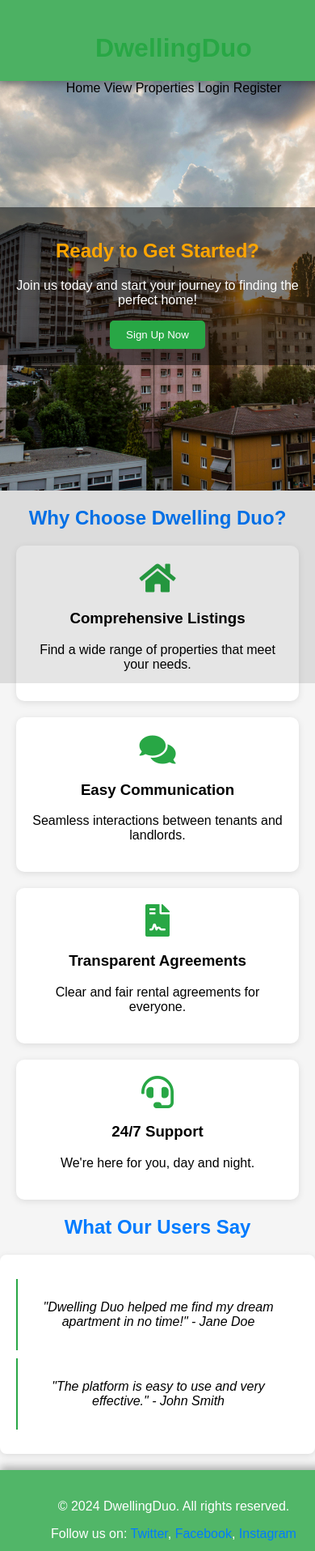
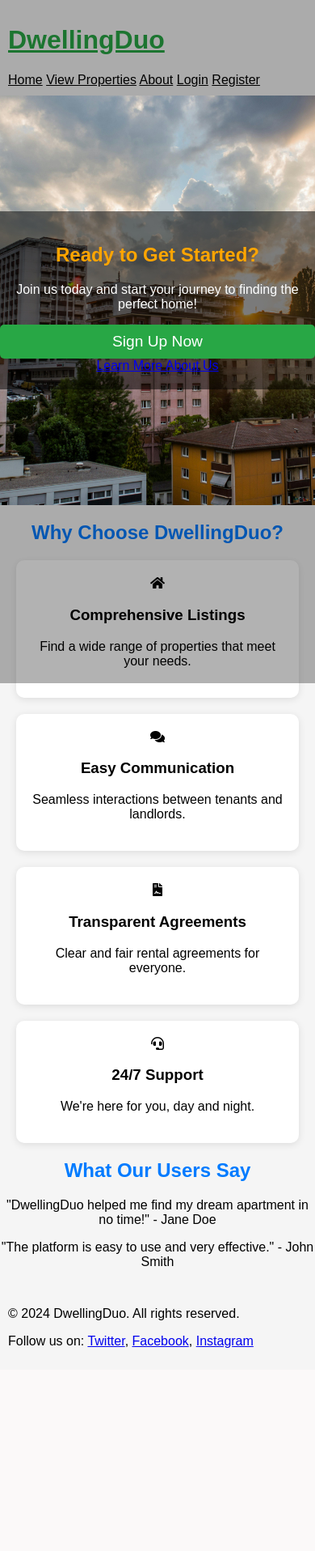
Before and after one commit to Jayricka/dwellingduo, a Django app: page / in a window 390 px wide. Shown: the whole page at 81% size. After the commit the page ends 1665 px from the top, so only its background shows below. Run offline with Django 5.2, Linux system fonts and the light colour scheme.

Commit message:
updated UI

```diff
--- a/properties/urls.py
+++ b/properties/urls.py
@@ -1,4 +1,3 @@
-# properties/urls.py
 from django.urls import path
 from . import views
 
@@ -10,4 +9,5 @@ urlpatterns = [
     path('property/create/', views.property_create, name='property_create'),
     path('property/<int:pk>/update/', views.property_update, name='property_update'),
     path('property/<int:pk>/delete/', views.property_delete, name='property_delete'),
+    path('about/', views.about, name='about'),  # Add this line
 ]
--- a/properties/views.py
+++ b/properties/views.py
@@ -3,6 +3,10 @@ from .models import Property
 from .forms import PropertyForm
 from django.contrib.auth.decorators import login_required
 from django.http import JsonResponse
+
+#About view
+def about(request):
+    return render(request, 'about.html')
 
 # Home view
 def home(request):
--- a/static/css/styles.css
+++ b/static/css/styles.css
@@ -92,153 +92,70 @@ body::before {
     left: 0;
     right: 0;
     bottom: 0;
-    background: rgba(0, 0, 0, 0.1); /* Dark overlay with 10% opacity */
-    z-index: 0; /* Ensure it’s behind content */
+    background: rgba(0, 0, 0, 0.3); /* Semi-transparent backdrop */
+    z-index: 0; /* Below everything */
 }
 
-header {
-    position: relative; /* Ensure header is positioned above other content */
-    z-index: 10; /* Higher z-index to stay on top of overlays */
-    width: 100%; /* Ensure full width */
-    height: 60px; /* Set height to match footer */
-    background-color: rgba(40, 167, 69, 0.8); /* Set a solid background color */
-    padding: 20px; /* Adjust padding as needed */
-    color: white; /* Change text color for contrast */
-    text-align: center; /* Center text */
-    box-shadow: 0 4px 10px rgba(0, 0, 0, 0.3); /* Shadow for depth */
+/* Features Grid */
+.features-grid {
+    display: grid;
+    grid-template-columns: repeat(auto-fill, minmax(200px, 1fr)); /* Responsive grid */
+    gap: 20px; /* Space between grid items */
+    margin: 20px; /* Add margin to the grid */
 }
 
-footer {
-    width: 100%; /* Ensure full width */
-    height: 60px; /* Match header height */
-    background-color: rgba(40, 167, 69, 0.8); /* Set a solid background color */
-    padding: 20px; /* Add some padding */
-    color: white; /* Change text color for contrast */
-    z-index: 20; /* Keep it above other content */
-    text-align: center; /* Center text */
-    box-shadow: 0 -4px 10px rgba(0, 0, 0, 0.3); /* Shadow for depth */
-}
-
-/* Features Section */
-.features-grid {
-    display: grid;
-    grid-template-columns: repeat(auto-fill, minmax(250px, 1fr));
-    gap: 20px;
-    margin: 20px 0;
-    padding: 0 20px; /* Add some padding */
-}
-
+/* Feature Card Styles */
 .feature-card {
-    background-color: #fff;
+    background: white;
     border-radius: 10px;
-    box-shadow: 0 2px 8px rgba(0, 0, 0, 0.1);
     padding: 20px;
     text-align: center;
-    transition: transform 0.3s ease;
+    box-shadow: 0 2px 10px rgba(0, 0, 0, 0.1);
+    transition: background-color 0.3s ease, box-shadow 0.3s ease;
 }
 
 .feature-card:hover {
-    transform: translateY(-5px);
-}
-
-.feature-card i {
-    font-size: 40px; /* Icon size */
-    color: #28a745; /* Icon color */
+    background-color: #f0f0f0;
+    box-shadow: 0 4px 15px rgba(0, 0, 0, 0.2);
 }
 
 /* Testimonial Slider */
 .testimonial-slider {
-    margin: 20px auto;
+    margin: 20px 0;
     text-align: center;
-    padding: 20px;
-    background-color: #fff; /* White background for testimonials */
-    border-radius: 8px;
-    box-shadow: 0 2px 8px rgba(0, 0, 0, 0.1);
 }
 
 .testimonial-slider blockquote {
-    font-style: italic;
     margin: 10px 0;
-    padding: 10px;
-    border-left: 2px solid #28a745; /* Border for emphasis */
-}
-
-/* Property Grid Section */
-.property-grid {
-    display: grid;
-    grid-template-columns: repeat(auto-fill, minmax(200px, 1fr));
-    gap: 20px;
-    margin: 20px; /* Add margin for spacing */
-    padding: 0; /* Reset padding */
-}
-
-.property-item {
-    background-color: #fff;
-    border-radius: 10px;
-    box-shadow: 0 2px 5px rgba(0, 0, 0, 0.1);
-    overflow: hidden; /* Prevent image overflow */
     transition: transform 0.3s ease;
 }
 
-.property-item:hover {
-    transform: translateY(-5px); /* Elevate on hover */
+.testimonial-slider blockquote:hover {
+    transform: scale(1.02);
 }
 
-.property-item img {
-    width: 100%; /* Ensure images are responsive */
-    height: auto; /* Maintain aspect ratio */
+/* About Section Styles */
+.about-section {
+    background: #fff; /* White background for the About section */
+    padding: 20px;
+    border-radius: 8px; /* Rounded corners */
+    box-shadow: 0 2px 10px rgba(0, 0, 0, 0.1); /* Subtle shadow for depth */
+    margin: 20px; /* Add margin for spacing */
 }
 
 /* Responsive Design */
 @media (max-width: 768px) {
     .features-grid {
-        grid-template-columns: repeat(auto-fill, minmax(200px, 1fr));
+        grid-template-columns: 1fr; /* Stack features on smaller screens */
+    }
+
+    .cta-button {
+        width: 100%; /* Full-width button on smaller screens */
+        font-size: 1.2em; /* Increase font size for better accessibility */
+    }
+
+    header, footer {
+        height: auto; /* Allow footer and header to adjust height */
+        padding: 10px; /* Adjust padding for smaller screens */
     }
 }
-
-@media (max-width: 480px) {
-    .property-grid {
-        grid-template-columns: 1fr; /* Single column on small screens */
-    }
-
-    .property-item {
-        max-width: 100%;
-    }
-}
-
-/* Link Container */
-.property-actions {
-    position: relative; /* Ensure action buttons are above the overlay */
-    z-index: 10; /* Higher z-index to stay on top */
-}
-
-/* Confirmation Modal Styles */
-.confirmation-modal {
-    position: fixed; /* Keep it positioned relative to the viewport */
-    top: 50%; /* Center vertically */
-    left: 50%; /* Center horizontally */
-    transform: translate(-50%, -50%); /* Adjust for centering */
-    z-index: 100; /* High z-index to stay above all other content */
-    background: white; /* Ensure it's visible */
-    border-radius: 8px; /* Rounded corners */
-    box-shadow: 0 4px 10px rgba(0, 0, 0, 0.3); /* Shadow for depth */
-    padding: 20px; /* Padding around content */
-}
-
-/* Button Styles within Modal */
-.confirmation-modal .cta-button {
-    z-index: 101; /* Ensure buttons are above the modal */
-}
-
-/* Link Styles */
-a {
-    position: relative; /* Ensure link is positioned normally */
-    z-index: 10; /* Higher z-index to ensure it’s clickable */
-    text-decoration: none; /* Remove underline */
-    color: #007bff; /* Bootstrap primary color */
-    transition: color 0.3s; /* Smooth color transition */
-}
-
-a:hover {
-    color: #0056b3; /* Darker color on hover */
-}
--- a/templates/base.html
+++ b/templates/base.html
@@ -19,6 +19,7 @@
         <nav>
             <a href="{% url 'home' %}" class="menu-item">Home</a>
             <a href="{% url 'properties:property_list' %}" class="menu-item">View Properties</a>
+            <a href="{% url 'about' %}" class="menu-item">About</a>
             {% if user.is_authenticated %}
                 <a href="{% url 'accounts:logout' %}" class="menu-item">Logout</a>
             {% else %}
--- a/templates/home.html
+++ b/templates/home.html
@@ -1,6 +1,6 @@
 {% extends 'base.html' %}
 
-{% block title %}Welcome to Dwelling Duo!{% endblock %}
+{% block title %}Welcome to DwellingDuo!{% endblock %}
 
 {% block content %}
     <div class="hero-section background-image">
@@ -8,11 +8,12 @@
             <h2 class="cta-title">Ready to Get Started?</h2>
             <p>Join us today and start your journey to finding the perfect home!</p>
             <button class="cta-button" onclick="window.location.href='{% url 'accounts:register' %}'">Sign Up Now</button>
+            <a href="{% url 'properties:about' %}" class="about-link">Learn More About Us</a> <!-- About Link -->
         </div>
     </div>
 
     <div class="container">
-        <h2>Why Choose Dwelling Duo?</h2>
+        <h2>Why Choose DwellingDuo?</h2>
         <div class="features-grid">
             <div class="feature-card">
                 <i class="fas fa-home"></i>
@@ -39,7 +40,7 @@
         <h2>What Our Users Say</h2>
         <div class="testimonial-slider">
             <blockquote>
-                <p>"Dwelling Duo helped me find my dream apartment in no time!" - Jane Doe</p>
+                <p>"DwellingDuo helped me find my dream apartment in no time!" - Jane Doe</p>
             </blockquote>
             <blockquote>
                 <p>"The platform is easy to use and very effective." - John Smith</p>
```
Also changed, not shown: templates/about.html (added, +31 -0 lines).
